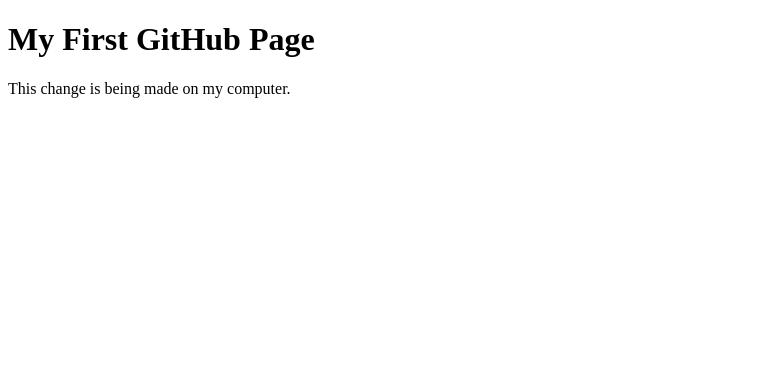
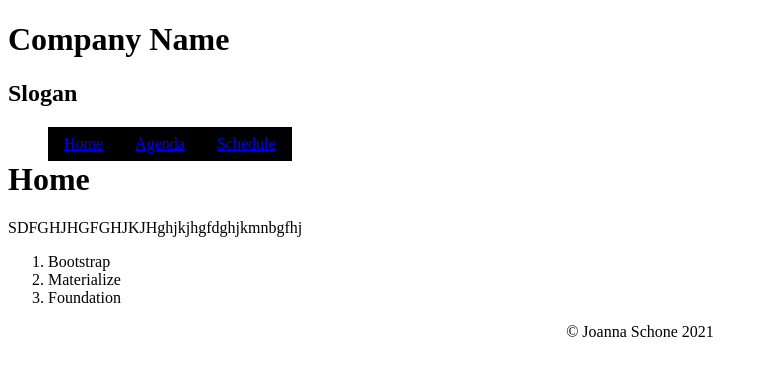
Before and after one commit to ibjoi/ibjoi.github.io, a plain HTML site: page index.html in a window 1280 px wide. Shown: the whole page, without its empty margins (0-768 px from the left). Drawn offline with Linux system fonts and the light colour scheme; files that its build step writes are made by us from their sources.

Commit message:
Updated stuff

```diff
--- a/index.html
+++ b/index.html
@@ -2,11 +2,36 @@
 <html lang="en-us">
 <head>
 <meta charset="UTF-8">
+<link href="css/styles.css" rel="stylesheet">
 <title>My First Page</title>
 </head>
 
 <body>
-<h1>My First GitHub Page</h1>
-<p>This change is being made on my computer.</p>
+    <header>
+        <h1>Company Name</h1>
+        <h2>Slogan</h2>
+    </header>
+<nav>
+    <ul>
+        <li><a href="index.html">Home</a></li>
+        <li><a href="#">Agenda</a></li>
+        <li><a href="#">Schedule</a></li>
+    </ul>
+</nav>
+
+<main>
+    <h1>Home</h1>
+    <img src="" alt="">
+    <p>SDFGHJHGFGHJKJHghjkjhgfdghjkmnbgfhj</p>
+    <ol>
+        <li>Bootstrap</li>
+        <li>Materialize</li>
+        <li>Foundation</li>
+    </ol>
+</main>
+
+<footer>
+    &copy; Joanna Schone 2021
+</footer>
 </body>
 </html>
--- /dev/null
+++ b/styles.css
@@ -0,0 +1,21 @@
+header h1 {
+    color: #000000;
+}
+nav ul li {
+    float: left;
+    list-style-type: none;
+}
+nav ul li a {
+    display: block;
+    padding: .5rem 1rem;
+    background-color: #000000
+}
+main h1 {
+    clear: both;
+}
+main img {
+    float: right;
+}
+footer {
+    text-align: center;
+}
```
